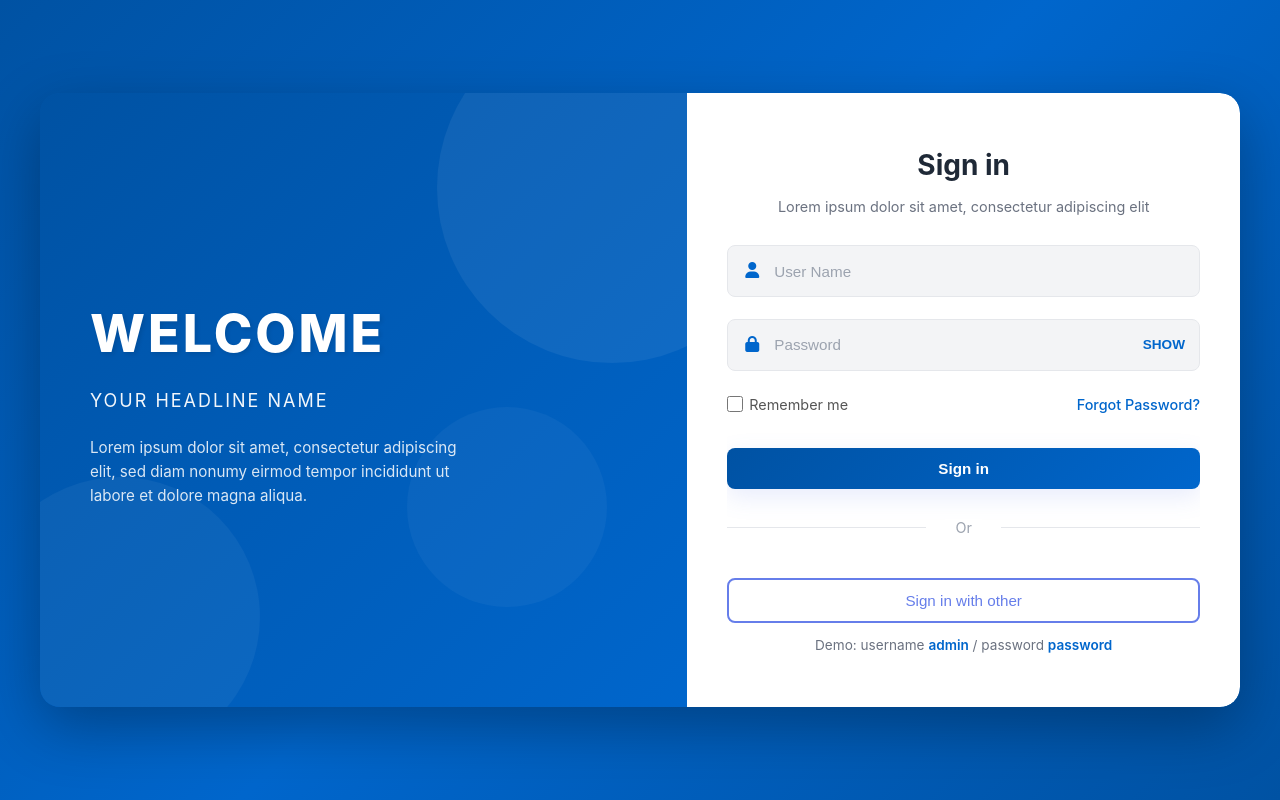
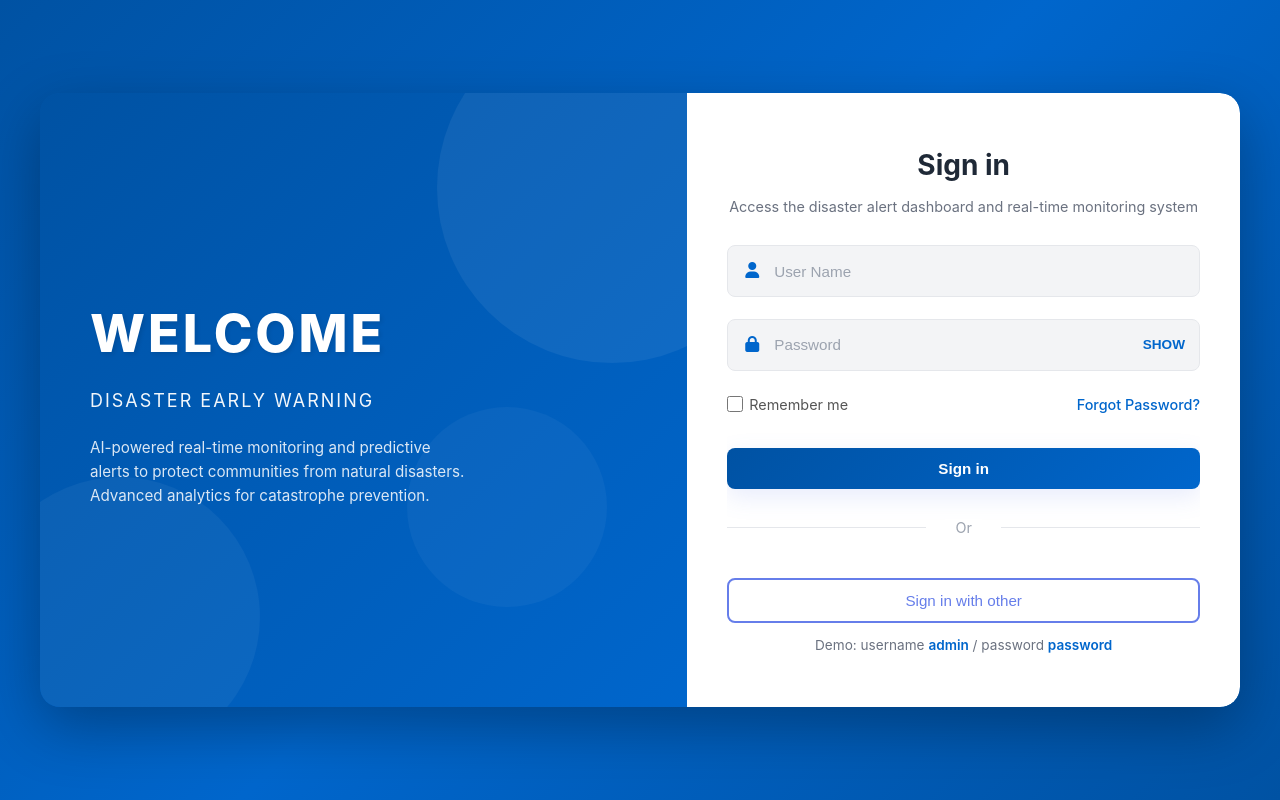
Before and after one commit to vivekmaddy16/Zero2One_AI-Based-Disaster-Early-Warning-Platform, a plain HTML site: page frontend/login.html in a window 1280 px wide. Drawn offline with Linux system fonts and the light colour scheme.

Commit message:
Update login page text with project-specific content

```diff
--- a/frontend/login.html
+++ b/frontend/login.html
@@ -13,8 +13,8 @@
             <section class="auth-left">
                 <div class="brand-large">
                     <h1>WELCOME</h1>
-                    <h3>YOUR HEADLINE NAME</h3>
-                    <p class="lead">Lorem ipsum dolor sit amet, consectetur adipiscing elit, sed diam nonumy eirmod tempor incididunt ut labore et dolore magna aliqua.</p>
+                    <h3>DISASTER EARLY WARNING</h3>
+                    <p class="lead">AI-powered real-time monitoring and predictive alerts to protect communities from natural disasters. Advanced analytics for catastrophe prevention.</p>
                 </div>
                 <div class="decor-circles">
                     <div class="circle c1"></div>
@@ -27,7 +27,7 @@
                 <div class="login-card">
                     <div class="login-top">
                         <h2>Sign in</h2>
-                        <p class="sub">Lorem ipsum dolor sit amet, consectetur adipiscing elit</p>
+                        <p class="sub">Access the disaster alert dashboard and real-time monitoring system</p>
                     </div>
 
                     <form id="loginForm" class="login-form">
```
